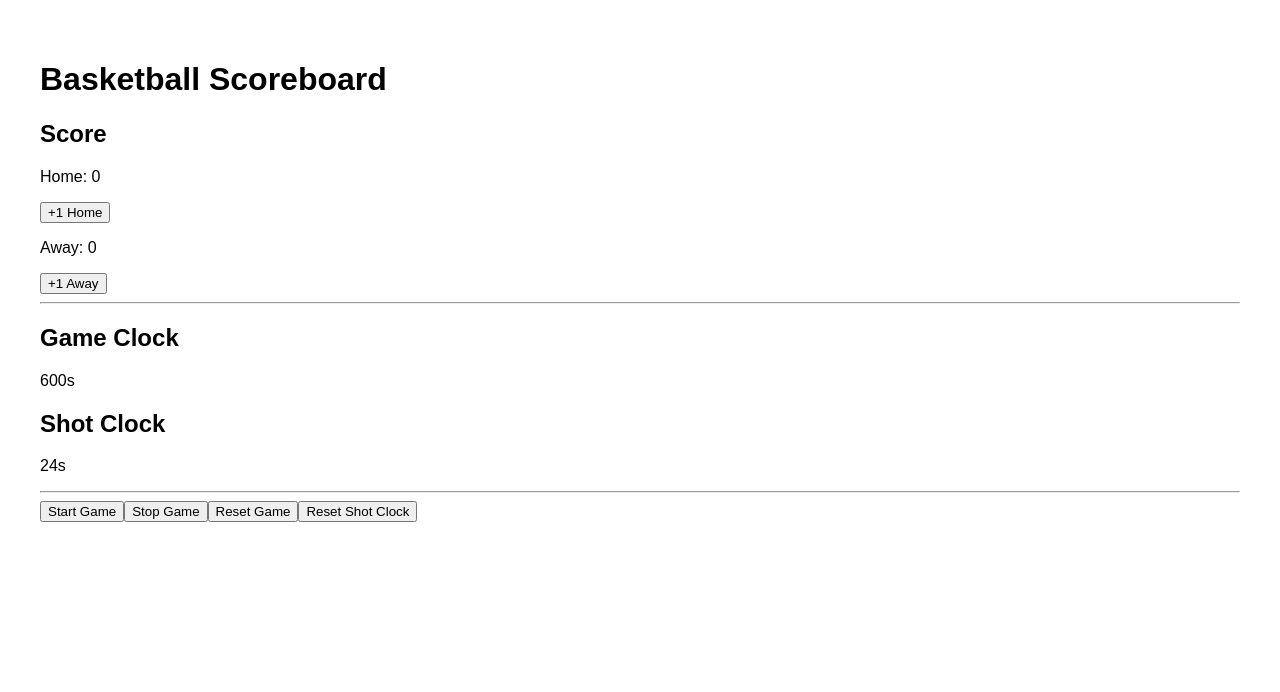
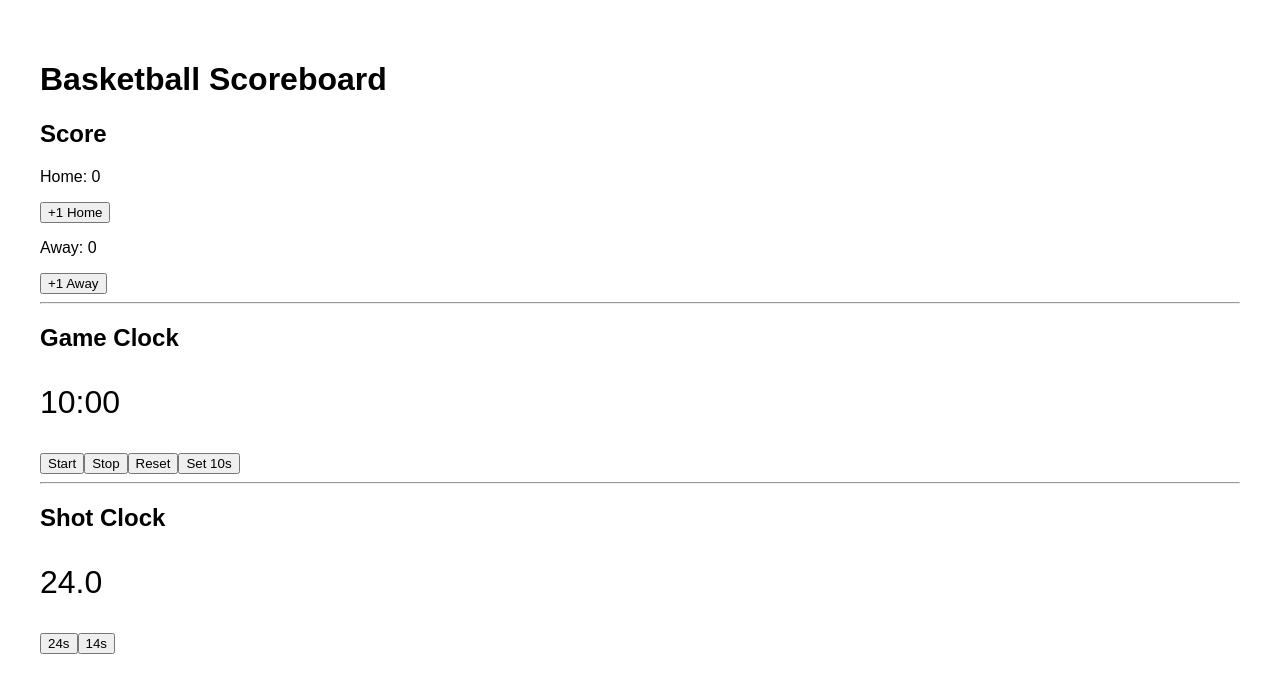
Before and after one commit to paulnikolaus/basketball-scoreboard-pwa, a React (Vite) app: page / in a window 1280 px wide. Shown: the top 692 px of the page. Built offline with nearby package versions, Linux system fonts and the light colour scheme.

Commit message:
Add decimal timer precision, set game time, and 24/14 shot clock controls

```diff
--- a/src/App.tsx
+++ b/src/App.tsx
@@ -1,67 +1,89 @@
-// Import state access hook
 import { useGame } from "./context/GameContext";
-
-// Import timer engine hook
 import { useGameTimer } from "./hooks/useGameTimer";
+import { formatGameTime } from "./utils/formatTime";
 
 function App() {
-  // Activate timer logic (dispatches TICK when running)
   useGameTimer();
 
-  // Extract state and dispatch from context
   const { state, dispatch } = useGame();
 
   return (
     <div style={{ padding: "2rem", fontFamily: "sans-serif" }}>
       <h1>Basketball Scoreboard</h1>
 
-      {/* ------------------ SCORE SECTION ------------------ */}
+      {/* ---------------- SCORE ---------------- */}
+
       <h2>Score</h2>
 
       <p>Home: {state.homeScore}</p>
-      <button
-        onClick={() =>
-          dispatch({ type: "INCREMENT_HOME", amount: 1 })
-        }
-      >
+      <button onClick={() =>
+        dispatch({ type: "INCREMENT_HOME", amount: 1 })
+      }>
         +1 Home
       </button>
 
       <p>Away: {state.awayScore}</p>
-      <button
-        onClick={() =>
-          dispatch({ type: "INCREMENT_AWAY", amount: 1 })
-        }
-      >
+      <button onClick={() =>
+        dispatch({ type: "INCREMENT_AWAY", amount: 1 })
+      }>
         +1 Away
       </button>
 
       <hr />
 
-      {/* ------------------ CLOCK SECTION ------------------ */}
+      {/* ---------------- GAME CLOCK ---------------- */}
+
       <h2>Game Clock</h2>
-      <p>{state.gameClock}s</p>
 
-      <h2>Shot Clock</h2>
-      <p>{state.shotClock}s</p>
+      <p style={{ fontSize: "2rem" }}>
+        {formatGameTime(state.gameClock)}
+      </p>
+
+      <button onClick={() =>
+        dispatch({ type: "START_GAME" })
+      }>
+        Start
+      </button>
+
+      <button onClick={() =>
+        dispatch({ type: "STOP_GAME" })
+      }>
+        Stop
+      </button>
+
+      <button onClick={() =>
+        dispatch({ type: "RESET_GAME" })
+      }>
+        Reset
+      </button>
+
+      {/* Set Time for fast testing */}
+      <button onClick={() =>
+        dispatch({ type: "SET_GAME_TIME", seconds: 10 })
+      }>
+        Set 10s
+      </button>
 
       <hr />
 
-      {/* ------------------ CONTROL SECTION ------------------ */}
-      <button onClick={() => dispatch({ type: "START_GAME" })}>
-        Start Game
+      {/* ---------------- SHOT CLOCK ---------------- */}
+
+      <h2>Shot Clock</h2>
+
+      <p style={{ fontSize: "2rem" }}>
+        {state.shotClock.toFixed(1)}
+      </p>
+
+      <button onClick={() =>
+        dispatch({ type: "SET_SHOT_CLOCK", seconds: 24 })
+      }>
+        24s
       </button>
 
-      <button onClick={() => dispatch({ type: "STOP_GAME" })}>
-        Stop Game
-      </button>
-
-      <button onClick={() => dispatch({ type: "RESET_GAME" })}>
-        Reset Game
-      </button>
-
-      <button onClick={() => dispatch({ type: "RESET_SHOT_CLOCK" })}>
-        Reset Shot Clock
+      <button onClick={() =>
+        dispatch({ type: "SET_SHOT_CLOCK", seconds: 14 })
+      }>
+        14s
       </button>
     </div>
   );
--- a/src/hooks/useGameTimer.ts
+++ b/src/hooks/useGameTimer.ts
@@ -12,17 +12,13 @@ export const useGameTimer = () => {
   const { state, dispatch } = useGame();
 
   useEffect(() => {
-    // If the game is not running, do nothing.
     if (!state.isGameRunning) return;
 
-    // Create interval that dispatches TICK every 1000ms
+    // Dispatch TICK every 100ms (0.1 seconds)
     const interval = setInterval(() => {
       dispatch({ type: "TICK" });
-    }, 1000);
+    }, 100);
 
-    // Cleanup: clear interval when:
-    // - component unmounts
-    // - isGameRunning changes
     return () => clearInterval(interval);
   }, [state.isGameRunning, dispatch]);
 };
--- a/src/state/gameReducer.ts
+++ b/src/state/gameReducer.ts
@@ -78,11 +78,14 @@ export function gameReducer(state: GameState, action: GameAction): GameState {
       return createInitialGameState();
 
     /**
-     * Reset the shot clock to the default 24 seconds.
-     * Typically triggered on change of possession.
+     * Set the time on the main game clock to a specific value (in seconds).
      */
-    case "RESET_SHOT_CLOCK":
-      return { ...state, shotClock: 24 };
+    case "SET_GAME_TIME":
+      // Set a custom time (used for testing)
+      return {
+        ...state,
+        gameClock: action.seconds,
+      };
 
     /**
      * Manually set the shot clock to a specific number of seconds.
@@ -99,16 +102,32 @@ export function gameReducer(state: GameState, action: GameAction): GameState {
      * - Shot clock decreases only if it is running.
      * - Neither clock can go below 0.
      */
-    case "TICK":
+    case "TICK": {
+      // If game is not running, do nothing
       if (!state.isGameRunning) return state;
+
+      // Decrease game clock by 0.1 seconds
+      const newGameClock = Math.max(
+        0,
+        parseFloat((state.gameClock - 0.1).toFixed(1)),
+      );
+
+      // Decrease shot clock only if running
+      const newShotClock = state.isShotClockRunning
+        ? Math.max(0, parseFloat((state.shotClock - 0.1).toFixed(1)))
+        : state.shotClock;
+
+      // If game clock hits zero, stop the game
+      const shouldStop = newGameClock === 0;
 
       return {
         ...state,
-        gameClock: Math.max(0, state.gameClock - 1),
-        shotClock: state.isShotClockRunning
-          ? Math.max(0, state.shotClock - 1)
-          : state.shotClock,
+        gameClock: newGameClock,
+        shotClock: newShotClock,
+        isGameRunning: shouldStop ? false : state.isGameRunning,
+        isShotClockRunning: shouldStop ? false : state.isShotClockRunning,
       };
+    }
 
     /**
      * Fallback case for unknown actions.
--- /dev/null
+++ b/src/utils/formatTime.ts
@@ -0,0 +1,21 @@
+/**
+ * Format game time:
+ *
+ * - >= 10 seconds → MM:SS
+ * - < 10 seconds  → SS.t
+ */
+export const formatGameTime = (seconds: number): string => {
+  // If below 10 seconds, show one decimal
+  if (seconds < 10) {
+    return seconds.toFixed(1);
+  }
+
+  // Otherwise format as MM:SS
+  const minutes = Math.floor(seconds / 60);
+  const remainingSeconds = Math.floor(seconds % 60);
+
+  const paddedSeconds =
+    remainingSeconds < 10 ? `0${remainingSeconds}` : remainingSeconds;
+
+  return `${minutes}:${paddedSeconds}`;
+};
```
Also changed, not shown: src/state/GameActions.ts (+7 -3 lines).
